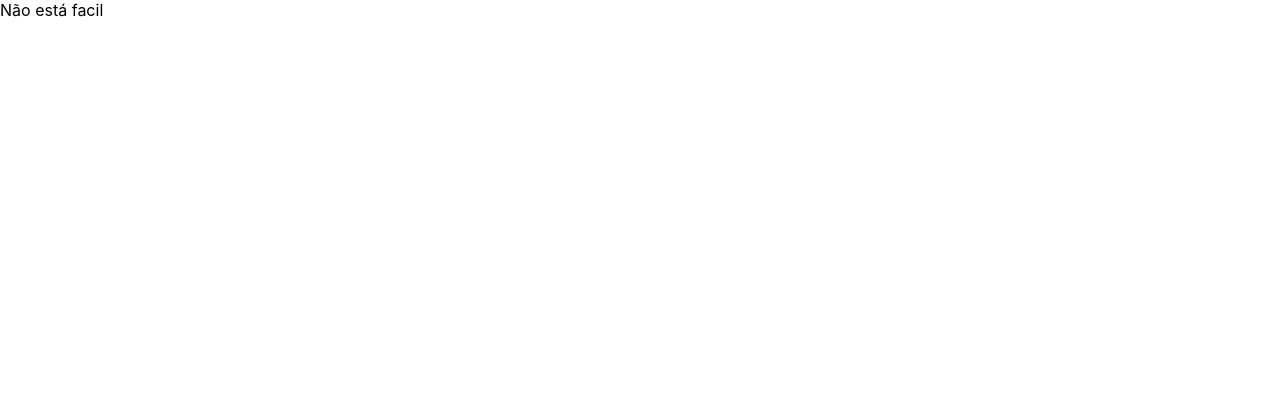
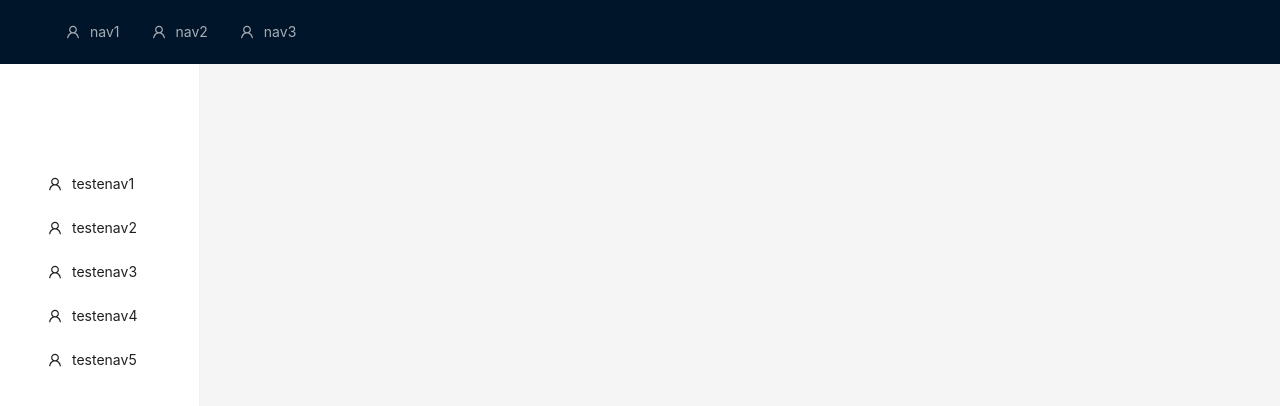
Before and after one commit to KauaLouremberg/KauaLouremberg.github.io, a React (Create React App) app: page / in a window 1280 px wide. Shown: the top 406 px of the page. Built offline with nearby package versions, Linux system fonts and the light colour scheme.

Commit message:
Adição Componentes Layout

```diff
--- a/src/components/Dashboard/index.js
+++ b/src/components/Dashboard/index.js
@@ -5,7 +5,14 @@ import HeaderLayout from '../Layout/HeaderLayout'
 
 const Dashboard = () => {
 
-  return('Não está facil')
+  return(
+
+        <div>
+          <HeaderLayout/>
+          <Sidebar/>
+        </div>
+
+        )
 
 
 
--- a/src/components/Layout/HeaderLayout/index.js
+++ b/src/components/Layout/HeaderLayout/index.js
@@ -6,39 +6,39 @@ const HeaderLayout = () => {
 
     const { Header } = Layout
 
-    // return (
+    return (
 
-    //         <Layout>
-    //         <Header style={{ display: 'flex', alignItems: 'center' }}>
-    //             <div className='demo-logo'/>
-    //             <Menu
-    //             theme='dark'
-    //             mode="horizontal"
-    //             items=
-    //             {[
-    //                 {
-    //                     key: '1',
-    //                     icon: <UserOutlined/>,
-    //                     label: 'nav1'
-    //                 },
-    //                 {
-    //                     key: '2',
-    //                     icon: <UserOutlined/>,
-    //                     label: 'nav2'
-    //                 },
-    //                 {
-    //                     key: '3',
-    //                     icon: <UserOutlined/>,
-    //                     label: 'nav3'
-    //                 },
-    //             ]}
-    //             style={{ flex: 1, minWidth: 0}}
-    //             />
+            <Layout>
+            <Header style={{ display: 'flex', alignItems: 'center', flex: '1 1 30%', }}>
+                <div className='demo-logo'/>
+                <Menu
+                theme='dark'
+                mode="horizontal"
+                items=
+                {[
+                    {
+                        key: '1',
+                        icon: <UserOutlined/>,
+                        label: 'nav1'
+                    },
+                    {
+                        key: '2',
+                        icon: <UserOutlined/>,
+                        label: 'nav2'
+                    },
+                    {
+                        key: '3',
+                        icon: <UserOutlined/>,
+                        label: 'nav3'
+                    },
+                ]}
+                style={{ flex: 1, minWidth: 0,}}
+                />
 
 
-    //         </Header>
-    //     </Layout>
-    // )
+            </Header>
+        </Layout>
+    )
 }
 
 
--- a/src/components/Layout/SideBar/index.js
+++ b/src/components/Layout/SideBar/index.js
@@ -12,7 +12,7 @@ const Sidebar = () => {
     return(
 
         <Layout>
-            <Sider trigger={null} collapsible collapsed={collapsed}>
+            <Sider trigger={null} collapsedWidth="0" collapsible collapsed={collapsed}  width={200} style={{ overflow: 'auto', zIndex: 2,}}>
                 <Menu
                     mode='inline'
                     items=
@@ -26,9 +26,24 @@ const Sidebar = () => {
                             key: '2',
                             icon: <UserOutlined/>,
                             label: 'testenav2'
-                        }
+                        },
+                        {
+                            key: '3',
+                            icon: <UserOutlined/>,
+                            label: 'testenav3'
+                        },
+                        {
+                            key: '4',
+                            icon: <UserOutlined/>,
+                            label: 'testenav4'
+                        },
+                        {
+                            key: '5',
+                            icon: <UserOutlined/>,
+                            label: 'testenav5'
+                        },
                     ]}
-
+                style={{padding: '6rem 20px 45rem',}}
                 />
 
 
```
